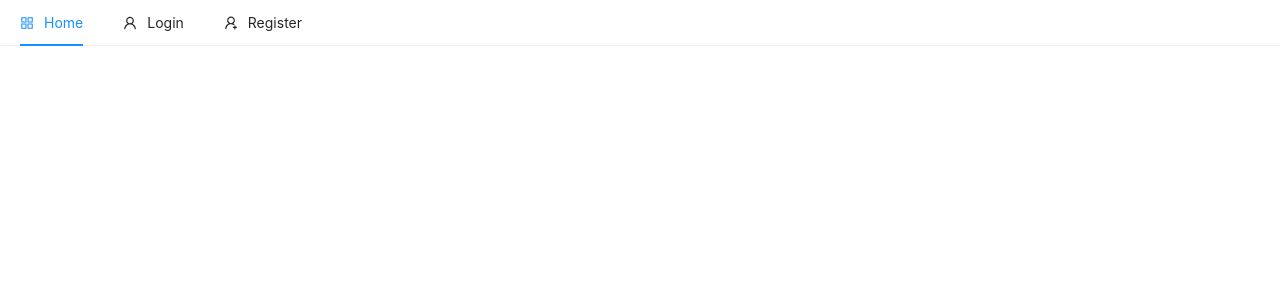
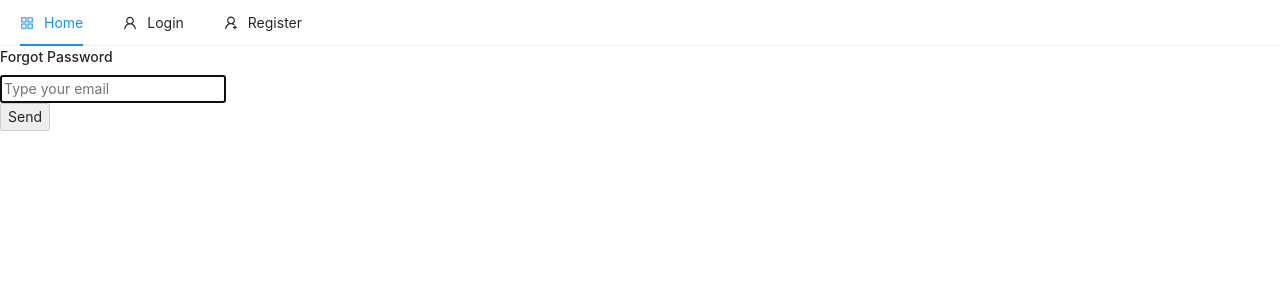
Before and after one commit to pavel97107/ecommerce, a React (Create React App) app: page /forgot/password in a window 1280 px wide. Shown: the top 300 px of the page. Built offline with nearby package versions, Linux system fonts and the light colour scheme; no server answers.

Commit message:
finishForgotPassword

```diff
--- a/src/App.js
+++ b/src/App.js
@@ -1,6 +1,12 @@
 import React, { useEffect } from "react";
 import { Switch, Route } from "react-router-dom";
-import { Login, Register, Home, RegisterComplete } from "./pages";
+import {
+  Login,
+  Register,
+  Home,
+  RegisterComplete,
+  ForgotPassword,
+} from "./pages";
 import { ToastContainer } from "react-toastify";
 import { Nav } from "./components";
 
@@ -9,7 +15,7 @@ import "react-toastify/dist/ReactToastify.css";
 import "antd/dist/antd.css";
 
 //redux fn
-import { useSelector, useDispatch } from "react-redux";
+import { useDispatch } from "react-redux";
 import { auth } from "./firebase";
 
 const App = () => {
@@ -38,6 +44,7 @@ const App = () => {
         <Route exact path="/login" component={Login} />
         <Route exact path="/register" component={Register} />
         <Route exact path="/register/complete" component={RegisterComplete} />
+        <Route exact path="/forgot/password" component={ForgotPassword} />
       </Switch>
     </div>
   );
--- /dev/null
+++ b/src/config.js
@@ -0,0 +1,9 @@
+export const configRegistration = {
+  url: process.env.REACT_APP_REGISTER_REDIRECT_URL,
+  handleCodeInApp: true,
+};
+
+export const configForgotPassword = {
+  url: process.env.REACT_APP_FORGOT_PASSWORD_REDIRECT_URL,
+  handleCodeInApp: true,
+};
--- a/src/pages/auth/login/index.js
+++ b/src/pages/auth/login/index.js
@@ -4,7 +4,7 @@ import { MailOutlined, GoogleOutlined } from "@ant-design/icons";
 import { Button } from "antd";
 import { useDispatch } from "react-redux";
 import { toast } from "react-toastify";
-import { useHistory } from "react-router-dom";
+import { Link, useHistory } from "react-router-dom";
 
 export default () => {
   const [email, setEmail] = useState("");
@@ -108,6 +108,10 @@ export default () => {
           >
             Login with Google
           </Button>
+
+          <Link to="/forgot/password" className="float-right">
+            forgot password?
+          </Link>
         </div>
       </div>
     </div>
--- a/src/pages/auth/register/index.js
+++ b/src/pages/auth/register/index.js
@@ -1,19 +1,15 @@
 import React, { useState } from "react";
 import { auth } from "../../../firebase";
 import { toast } from "react-toastify";
-
+import {configRegistration} from '../../../config'
 export default () => {
   const [email, setEmail] = useState("");
 
   const handleSubmit = async (e) => {
     e.preventDefault();
-    const config = {
-      url: process.env.REACT_APP_REGISTER_REDIRECT_URL,
-      handleCodeInApp: true,
-    };
 
     try {
-      await auth.sendSignInLinkToEmail(email, config);
+      await auth.sendSignInLinkToEmail(email, configRegistration);
       toast.success(
         `Email is sent to ${email}. Click the link to complete your registration`
       );
--- /dev/null
+++ b/src/pages/forgotPassword/index.js
@@ -0,0 +1,54 @@
+import React, { useState, useEffect } from "react";
+import { auth } from "../../firebase";
+import { useSelector } from "react-redux";
+import { toast } from "react-toastify";
+import { configForgotPassword } from "../../config";
+
+export default ({ history }) => {
+  const [email, setEmail] = useState("");
+  const [loading, setLoading] = useState(false);
+
+  const handleSubmit = async (e) => {
+    e.preventDefault();
+    setLoading((prev) => !prev);
+
+    try {
+      const result = await auth.sendPasswordResetEmail(
+        email,
+        configForgotPassword
+      );
+      setEmail("");
+      setLoading((prev) => !prev);
+      toast.success("Check your email and password reset link");
+    } catch (e) {
+      setLoading(false);
+      toast.error(e.message);
+    }
+  };
+
+  return (
+    <div className="container col-md-6 offset-md-3 p-5">
+      {loading ? (
+        <h4 className="text-danger">Loading...</h4>
+      ) : (
+        <h4>Forgot Password</h4>
+      )}
+      <form onSubmit={handleSubmit}>
+        <input
+          type="email"
+          className="form-control"
+          value={email}
+          onChange={(e) => setEmail(e.target.value)}
+          placeholder="Type your email"
+          autoFocus
+        />
+
+        <br />
+
+        <button type="submit" className="btn btn-raised" disabled={!email}>
+          Send
+        </button>
+      </form>
+    </div>
+  );
+};
--- a/src/pages/index.js
+++ b/src/pages/index.js
@@ -2,3 +2,4 @@ export { default as Home } from "./home";
 export { default as Login } from "./auth/login";
 export { default as Register } from "./auth/register";
 export { default as RegisterComplete } from "./auth/registerComplete";
+export { default as ForgotPassword } from "./forgotPassword";
```
Also changed, not shown: 1 other file (tests, documents, lock files or other folders).
